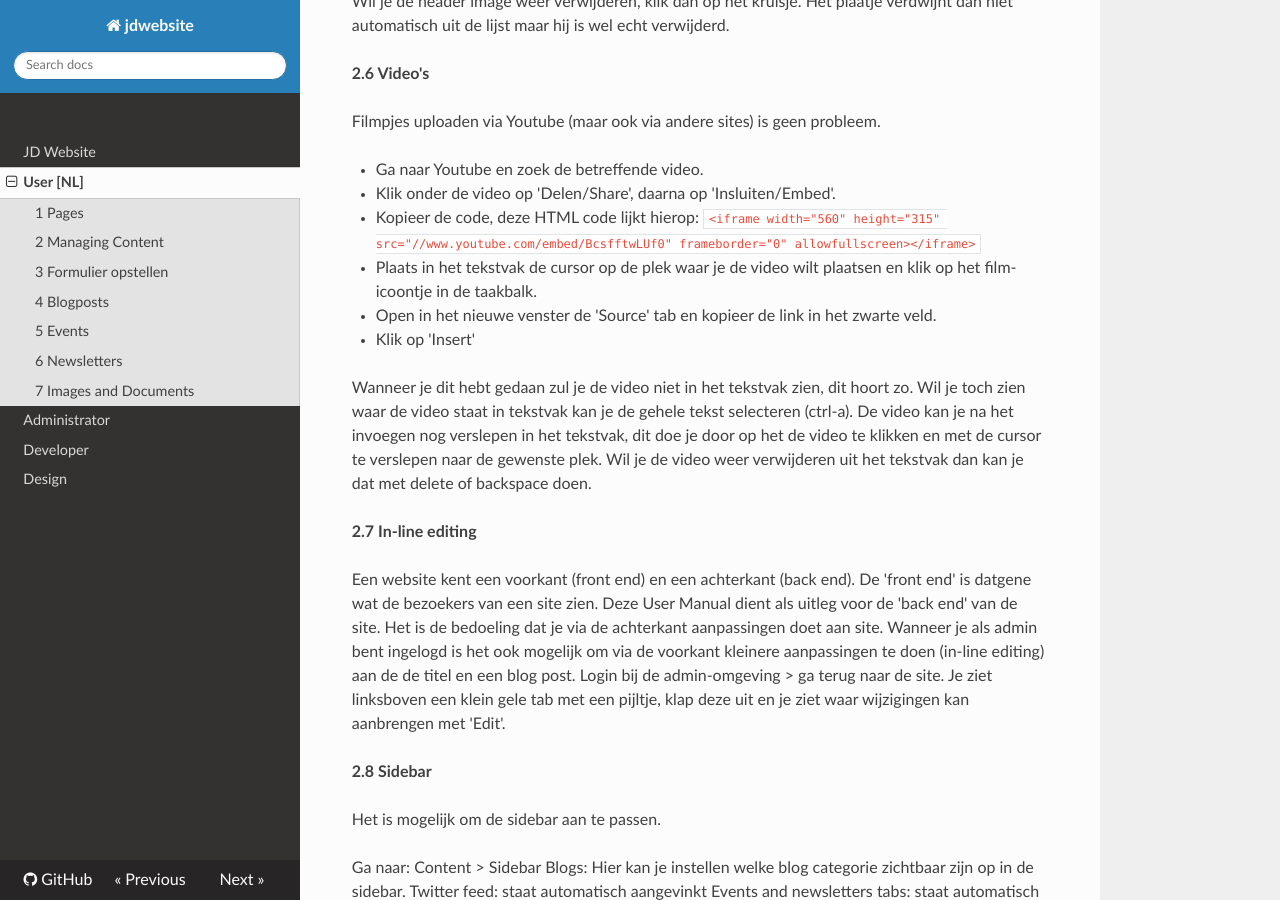
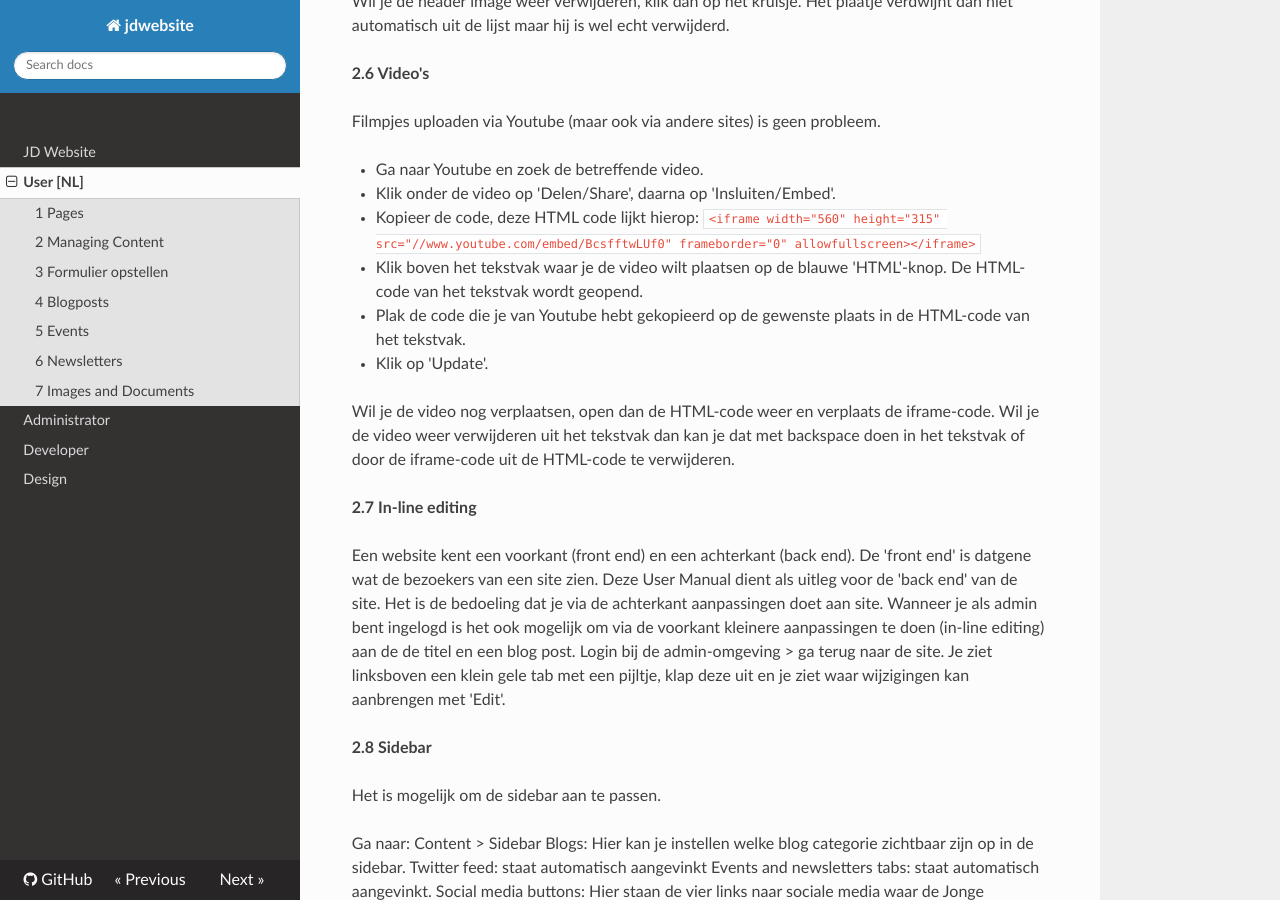
Before and after one commit to jonge-democraten/website, an MkDocs documentation site: the page built from docs/user.md, in a window 1280 px wide and 900 px high, scrolled down 4469 px. Built offline with MkDocs 1.6.1, drawn with Linux system fonts in a browser that asks for light colours; nearby versions of some CDN libraries; old or Windows-style settings are respelled for this version of MkDocs.

Commit message:
Fix video/PDF embedding issue
The embedding of videos and PDFs was problematic, as the approach we chose for both
turned out to be mutally exclusive (we could have one of the two but not both).

I fixed this by choosing the settings that allowed for PDF embedding and changing the
instructions we give for video embedding. In this way, we lose a little bit of
convenience for users but gain that we have both functionalities at the same time.

````diff
--- a/docs/user.md
+++ b/docs/user.md
@@ -136,12 +136,11 @@ Filmpjes uploaden via Youtube (maar ook via andere sites) is geen probleem.
 - Ga naar Youtube en zoek de betreffende video.
 - Klik onder de video op 'Delen/Share', daarna op 'Insluiten/Embed'.
 - Kopieer de code, deze HTML code lijkt hierop: ```<iframe width="560" height="315" src="//www.youtube.com/embed/BcsfftwLUf0" frameborder="0" allowfullscreen></iframe>```
-- Plaats in het tekstvak de cursor op de plek waar je de video wilt plaatsen en klik op het film-icoontje in de taakbalk.
-- Open in het nieuwe venster de 'Source' tab en kopieer de link in het zwarte veld.
-- Klik op 'Insert'
+- Klik boven het tekstvak waar je de video wilt plaatsen op de blauwe 'HTML'-knop. De HTML-code van het tekstvak wordt geopend.
+- Plak de code die je van Youtube hebt gekopieerd op de gewenste plaats in de HTML-code van het tekstvak.
+- Klik op 'Update'.
 
-Wanneer je dit hebt gedaan zul je de video niet in het tekstvak zien, dit hoort zo. Wil je toch zien waar de video staat in tekstvak kan je de gehele tekst selecteren (ctrl-a).
-De video kan je na het invoegen nog verslepen in het tekstvak, dit doe je door op het de video te klikken en met de cursor te verslepen naar de gewenste plek. Wil je de video weer verwijderen uit het tekstvak dan kan je dat met delete of backspace doen.
+Wil je de video nog verplaatsen, open dan de HTML-code weer en verplaats de iframe-code. Wil je de video weer verwijderen uit het tekstvak dan kan je dat met backspace doen in het tekstvak of door de iframe-code uit de HTML-code te verwijderen.
 
 <strong>2.7 In-line editing</strong>
 
````
